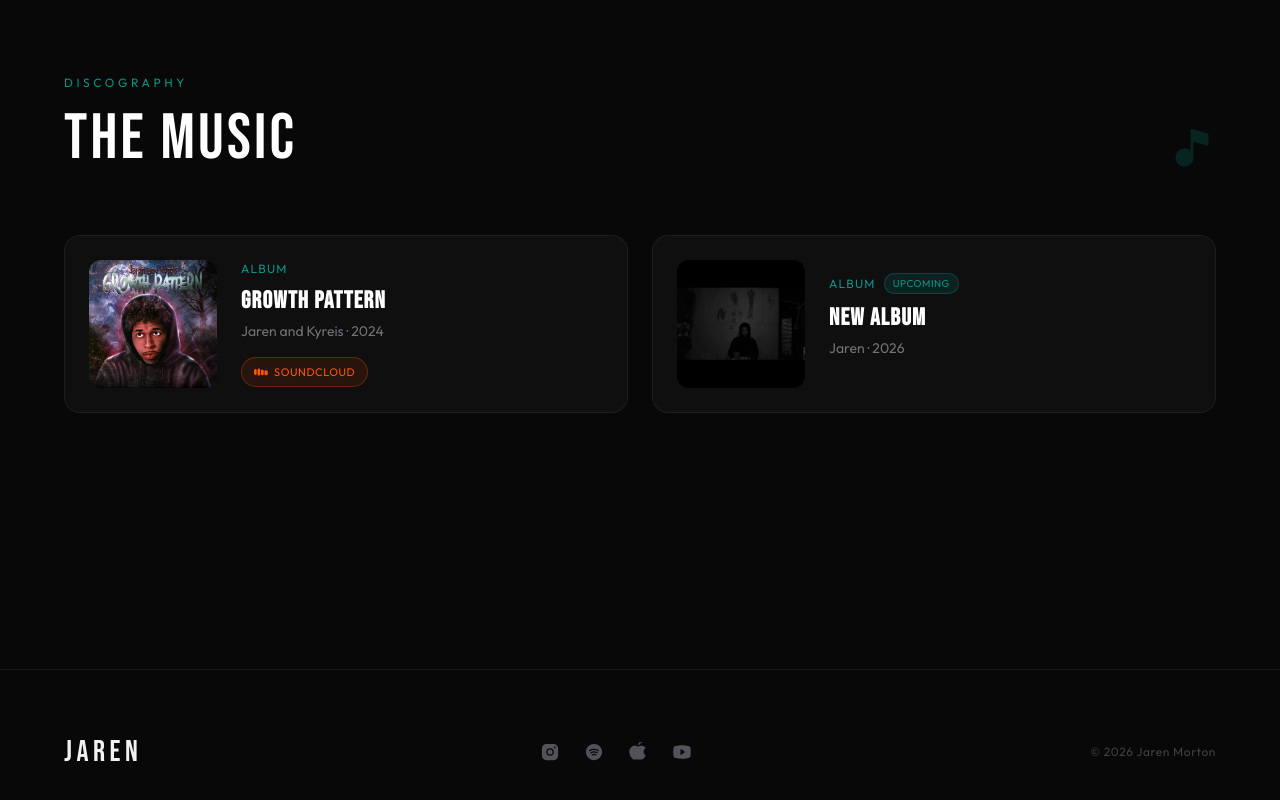
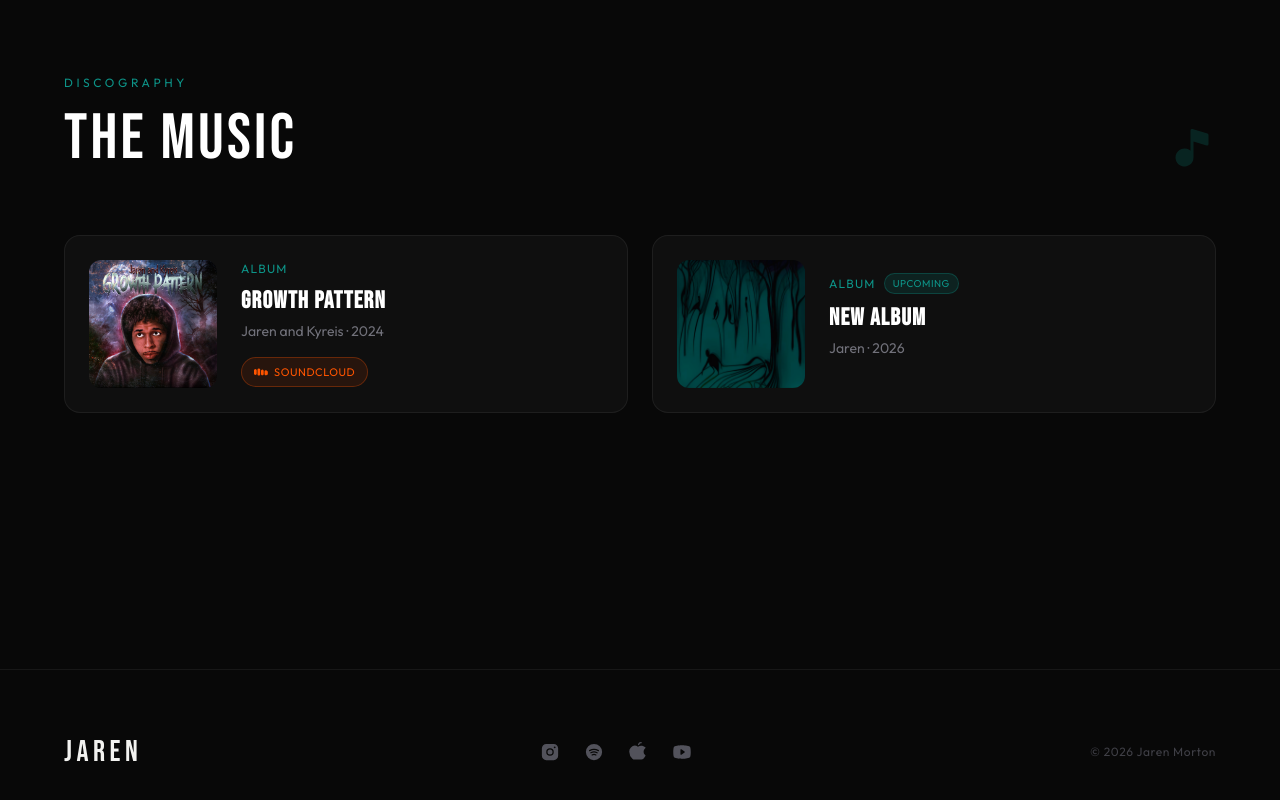
Before and after one commit to joshuamt888/jaren-morton, a Next.js app: page / in a window 1280 px wide. Shown: the part 2704-3504 px from the top of the page. Built offline with nearby package versions, Linux system fonts and the light colour scheme.

Commit message:
Update discography card to new album cover

```diff
--- a/components/Discography.tsx
+++ b/components/Discography.tsx
@@ -24,7 +24,7 @@ const releases = [
     artist: 'Jaren',
     type: 'Album',
     year: '2026',
-    cover: '/images/photo-1.png',
+    cover: '/images/album-new.png',
     soundcloud: '#',
     upcoming: true,
   },
```
